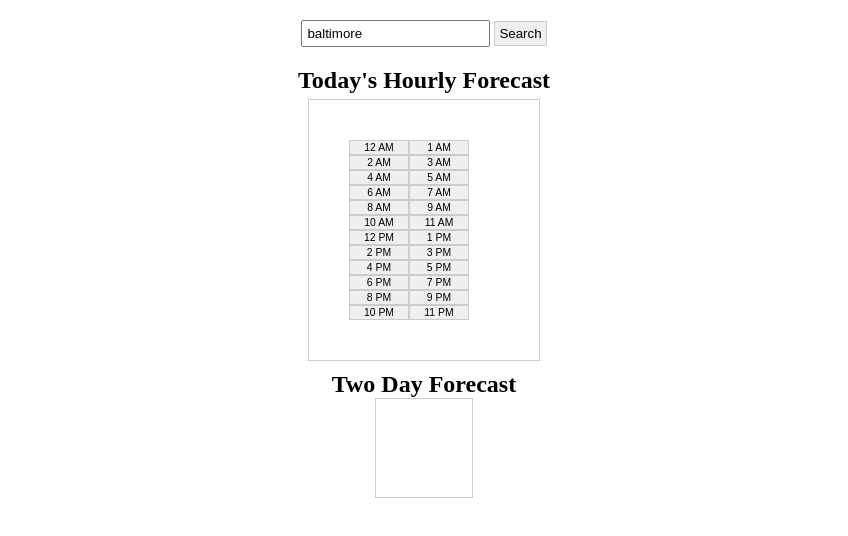
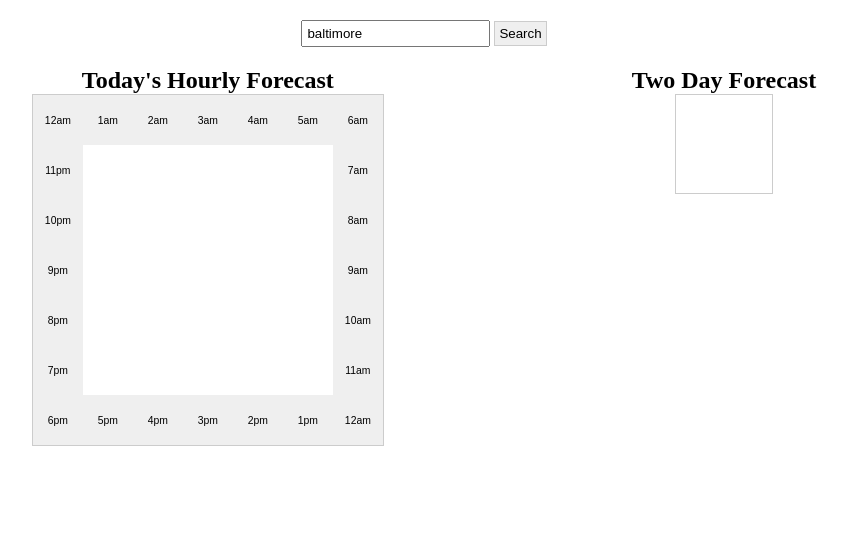
Before and after one commit to SamWeedon/weather-app, a plain HTML site: page index.html in a window 1280 px wide. Shown: the whole page, without its empty margins (216-1064 px from the left). Drawn offline with Linux system fonts and the light colour scheme; no server answers.

Commit message:
Update styling

```diff
--- a/index.html
+++ b/index.html
@@ -17,20 +17,29 @@
     </form>
   </div>
 
+  <div id="content-container">
+    <div id="hourly-forecast-container">
       <h2>Today's Hourly Forecast</h2>
       <div id="selected-weather-container">
-    <div id="hour-container">
-      <button class="hour" id="12am">12 AM</button><button class="hour" id="1am">1 AM</button><button class="hour"
-        id="2am">2 AM</button><button class="hour" id="3am">3
-        AM</button><button class="hour" id="4am">4 AM</button><button class="hour" id="5am">5
-        AM</button><button class="hour" id="6am">6 AM</button><button class="hour" id="7am">7 AM</button><button
-        class="hour" id="8am">8 AM</button><button class="hour" id="9am">9 AM</button><button class="hour" id="10am">10
-        AM</button><button class="hour" id="11am">11 AM</button>
-      <button class="hour" id="12pm">12 PM</button><button class="hour" id="1pm">1 PM</button><button class="hour"
-        id="2pm">2 PM</button><button class="hour" id="3pm">3 PM</button><button class="hour" id="4pm">4
-        PM</button><button class="hour" id="5pm">5 PM</button><button class="hour" id="6pm">6 PM</button><button
-        class="hour" id="7pm">7 PM</button><button class="hour" id="8pm">8 PM</button><button class="hour" id="9pm">9
-        PM</button><button class="hour" id="10pm">10 PM</button><button class="hour" id="11pm">11 PM</button>
+        <div id="top">
+          <button class="hour" id="12am">12am</button><button class="hour" id="1am">1am</button><button class="hour"
+            id="2am">2am</button><button class="hour" id="3am">3am</button><button class="hour"
+            id="4am">4am</button><button class="hour" id="5am">5am</button><button class="hour" id="6am">6am</button>
+        </div>
+        <div id="right">
+          <button class="hour" id="7am">7am</button><button class="hour" id="8am">8am</button><button class="hour"
+            id="9am">9am</button><button class="hour" id="10am">10am</button><button class="hour"
+            id="11am">11am</button>
+        </div>
+        <div id="bottom">
+          <button class="hour" id="12pm">12am</button><button class="hour" id="1pm">1pm</button><button class="hour"
+            id="2pm">2pm</button><button class="hour" id="3pm">3pm</button><button class="hour"
+            id="4pm">4pm</button><button class="hour" id="5pm">5pm</button><button class="hour" id="6pm">6pm</button>
+        </div>
+        <div id="left">
+          <button class="hour" id="7pm">7pm</button><button class="hour" id="8pm">8pm</button><button class="hour"
+            id="9pm">9pm</button><button class="hour" id="10pm">10pm</button><button class="hour"
+            id="11pm">11pm</button>
         </div>
         <div id="selected-weather">
           <div id="time"></div>
@@ -38,7 +47,8 @@
           <div id="temperature"></div>
         </div>
       </div>
-
+    </div>
+    <div id="two-day-forecast-container">
       <h2>Two Day Forecast</h2>
       <div id="after-days-container">
         <div class="after-day-container" id="tomorrow">
@@ -54,6 +64,8 @@
           <div id="day-after-tomorrow-high"></div>
         </div>
       </div>
+    </div>
+  </div>
 </body>
 
 </html>
--- a/script.js
+++ b/script.js
@@ -39,7 +39,7 @@ let weatherObject;
 searchButton.addEventListener("click", (e) => loadInfo(e));
 
 for (let i = 0; i < hourButtons.length; i++) {
-  hourButtons[i].addEventListener("click", (e) => {
+  hourButtons[i].addEventListener("mouseover", (e) => {
     selectedTime.textContent = e.target.id;
     selectedConditions.src =
       weatherObject.forecastdays[0].hour[i].condition.icon;
--- a/style.css
+++ b/style.css
@@ -1,5 +1,6 @@
 * {
   margin: 0;
+  box-sizing: border-box;
 }
 
 body {
@@ -25,34 +26,124 @@ body {
   padding: 0.25rem;
 }
 
-#selected-weather-container {
+#content-container {
   display: flex;
-  align-items: center;
-  gap: 30px;
-  margin: 10px;
-  border: 1px solid #ccc;
-  padding: 40px;
-  margin-top: 5px;
+  width: 100vw;
+  justify-content: space-evenly;
+  flex-wrap: wrap;
 }
 
-#hour-container {
+#hourly-forecast-container {
+  display: flex;
+  flex-direction: column;
+  align-items: center;
+  margin-bottom: 10px;
+}
+
+#selected-weather-container {
   display: grid;
-  grid-template-columns: 60px 60px;
-  grid-template-rows: repeat(12, auto);
+  grid-template-columns: repeat(7, 50px);
+  grid-template-rows: repeat(7, 50px);
+  border: 1px solid #ccc;
 }
 
 .hour {
-  width: 60px;
-  border: 1px solid #ccc;
+  width: 50px;
+  height: 50px;
+  border: none;
   cursor: pointer;
   font-size: 0.65rem;
+  padding: 0;
 }
 
 .hour:hover {
-  font-size: 0.75rem;
+  background-color: #bdbaba;
+  transition: 700ms;
+}
+
+#top {
+  grid-column-start: 1;
+  grid-column-end: 8;
+  grid-row-start: 1;
+  grid-row-end: 1;
+}
+
+#bottom {
+  grid-column-start: 1;
+  grid-column-end: 8;
+  grid-row-start: 7;
+  grid-row-end: 7;
+  display: grid;
+  grid-template-columns: repeat(7, 50px);
+  grid-template-rows: 50px;
+}
+
+[id="6pm"] {
+  order: 1;
+}
+[id="5pm"] {
+  order: 2;
+}
+[id="4pm"] {
+  order: 3;
+}
+[id="3pm"] {
+  order: 4;
+}
+[id="2pm"] {
+  order: 5;
+}
+[id="1pm"] {
+  order: 6;
+}
+[id="12pm"] {
+  order: 7;
+}
+
+#right {
+  grid-column-start: 7;
+  grid-column-end: 8;
+  grid-row-start: 2;
+  grid-row-end: 7;
+}
+
+#left {
+  grid-column-start: 1;
+  grid-row-start: 2;
+  grid-row-end: 7;
+  display: grid;
+  grid-template-rows: repeat(5, 50px);
+  grid-template-columns: 50px;
+}
+
+[id="11pm"] {
+  order: 1;
+}
+[id="10pm"] {
+  order: 2;
+}
+[id="9pm"] {
+  order: 3;
+}
+[id="8pm"] {
+  order: 4;
+}
+[id="7pm"] {
+  order: 5;
 }
 
 #selected-weather {
+  display: flex;
+  flex-direction: column;
+  align-items: center;
+  justify-content: center;
+  grid-column-start: 3;
+  grid-column-end: 6;
+  grid-row-start: 3;
+  grid-row-end: 6;
+}
+
+#two-day-forecast-container {
   display: flex;
   flex-direction: column;
   align-items: center;
```
Lines whose indentation alone changed are shown as unchanged.
